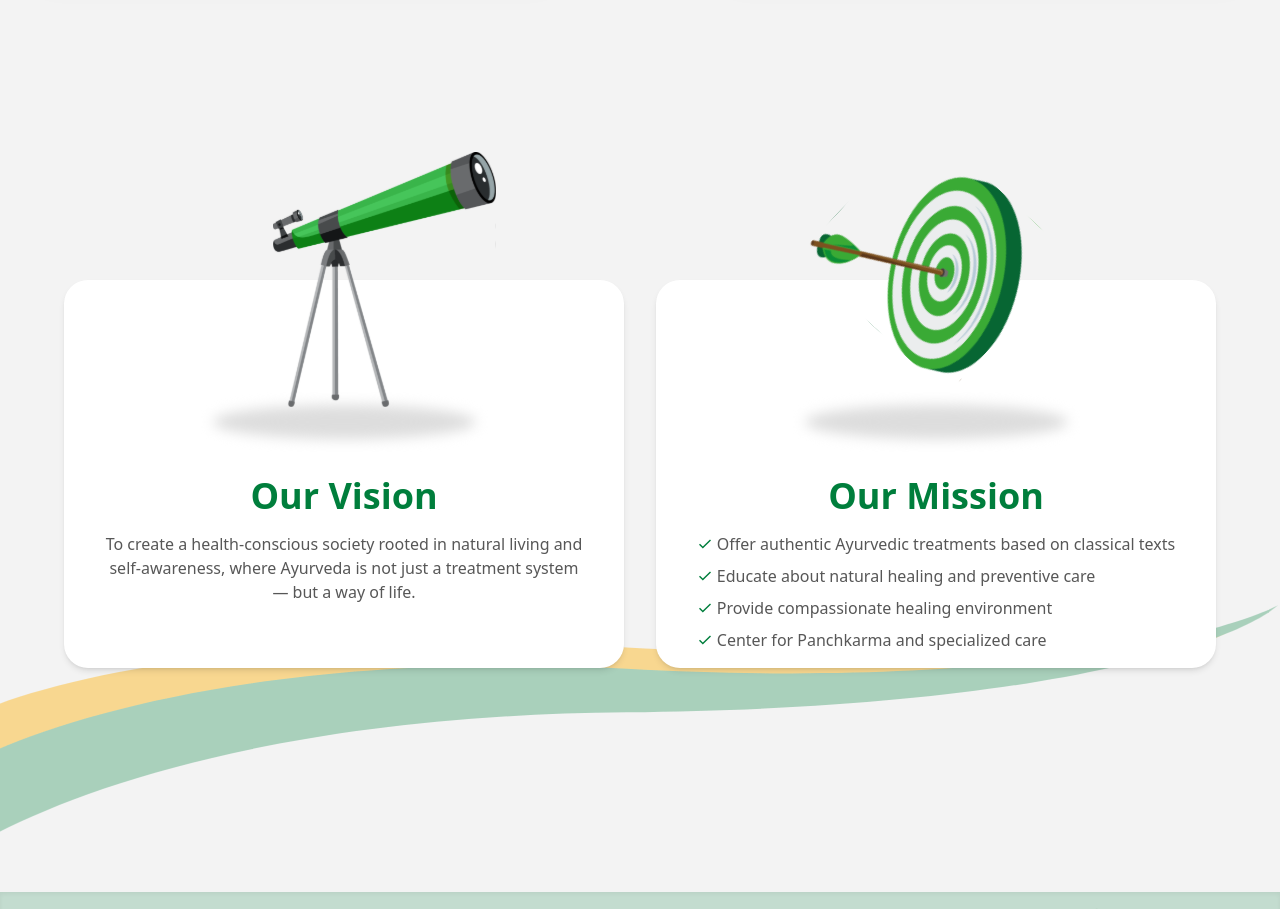
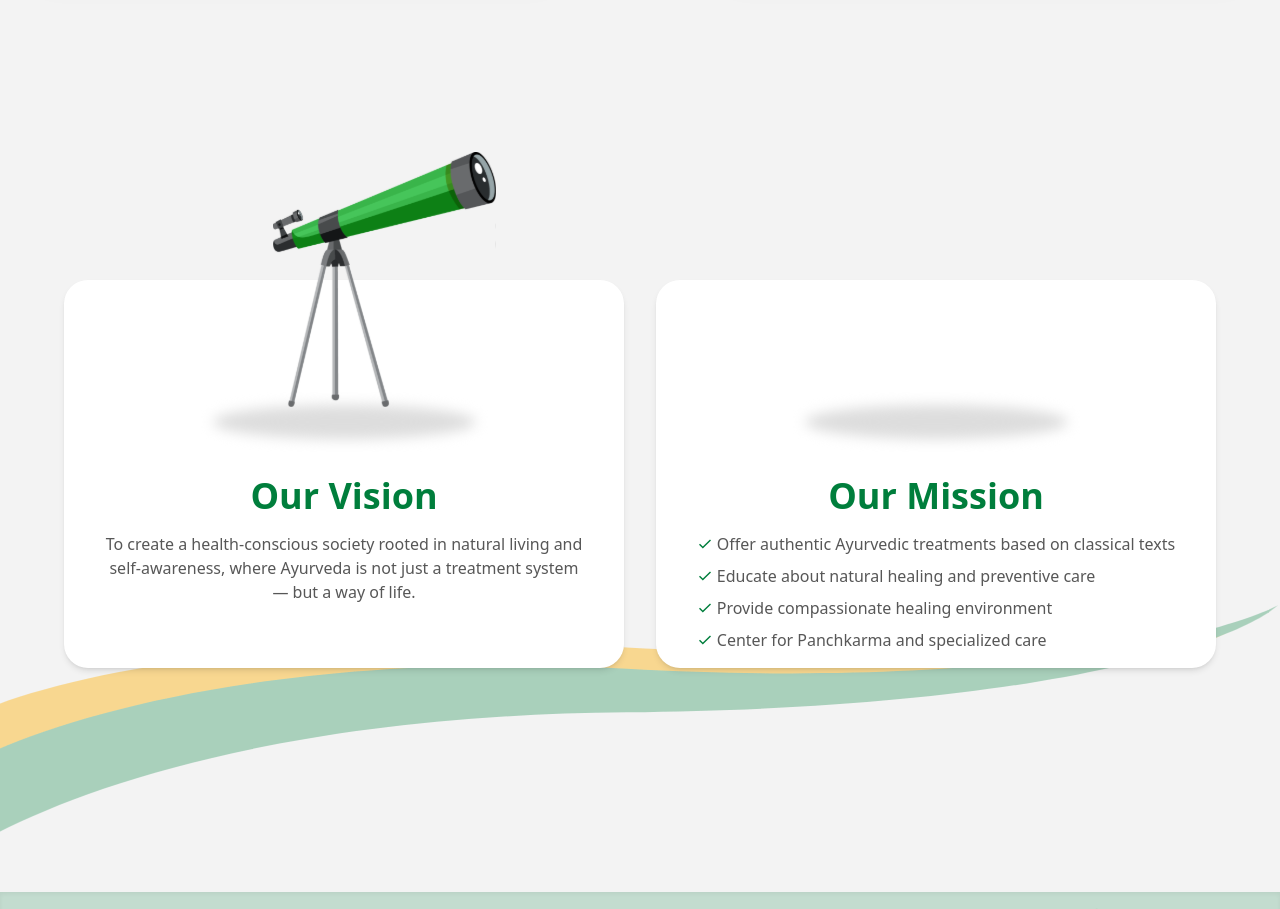
Before and after one commit to vernoxy2/Punarvasu, a React (Vite) app: page /about in a window 1280 px wide. Shown: the part 4180-5089 px from the top of the page. Built offline with nearby package versions, Linux system fonts and the light colour scheme; the HTML template or start-up script is replaced by a standard one.

Commit message:
Add missing Mission.svg file

```diff
--- a/src/Components/AboutPageComp/Doctors/Doctors.jsx
+++ b/src/Components/AboutPageComp/Doctors/Doctors.jsx
@@ -7,7 +7,7 @@ import BgImg from "../../../assets/AboutUsAssets/Philosophy/BgImg.svg";
 import ShadowLight from "../../../assets/AboutUsAssets/Doctors/ShadowLight.svg";
 import ShadowDark from "../../../assets/AboutUsAssets/Doctors/shadowDark.svg";
 import vision from "../../../assets/AboutUsAssets/Doctors/Vision.svg";
-import mission from "../../../assets/AboutUsAssets/Doctors/Mission.svg";
+// import mission from "../../../assets/AboutUsAssets/Doctors/Mission.svg";
 
 const Doctors = () => {
   return (
@@ -172,11 +172,11 @@ const Doctors = () => {
         >
           {/* Mission Icon */}
           <div className="absolute -top-16 sm:-top-40">
-            <img
+            {/* <img
               src={mission}
               alt="Mission Icon"
               className="w-44 sm:w-auto mx-auto"
-            />
+            /> */}
           </div>
 
           {/* Background swap */}
```
